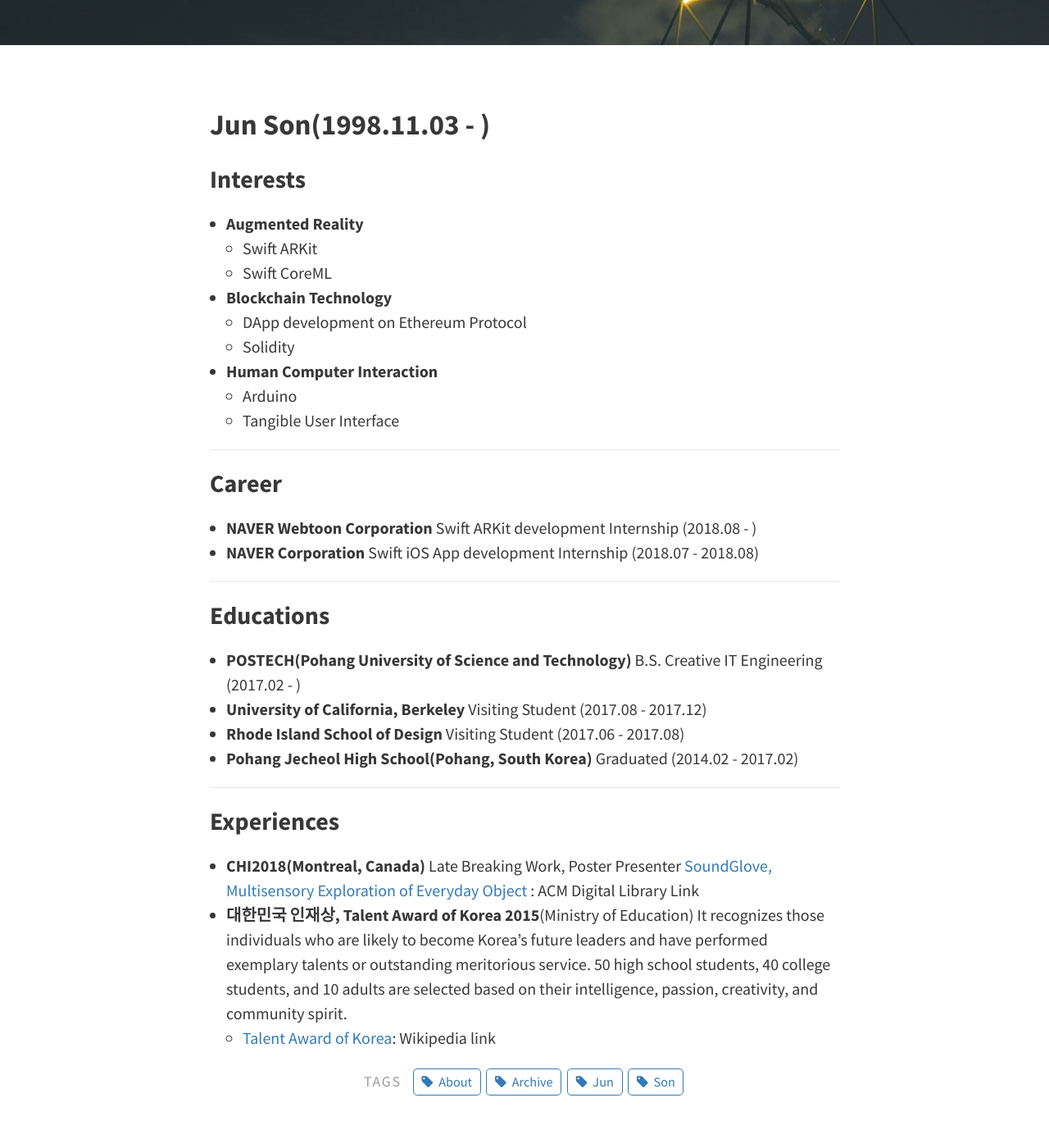
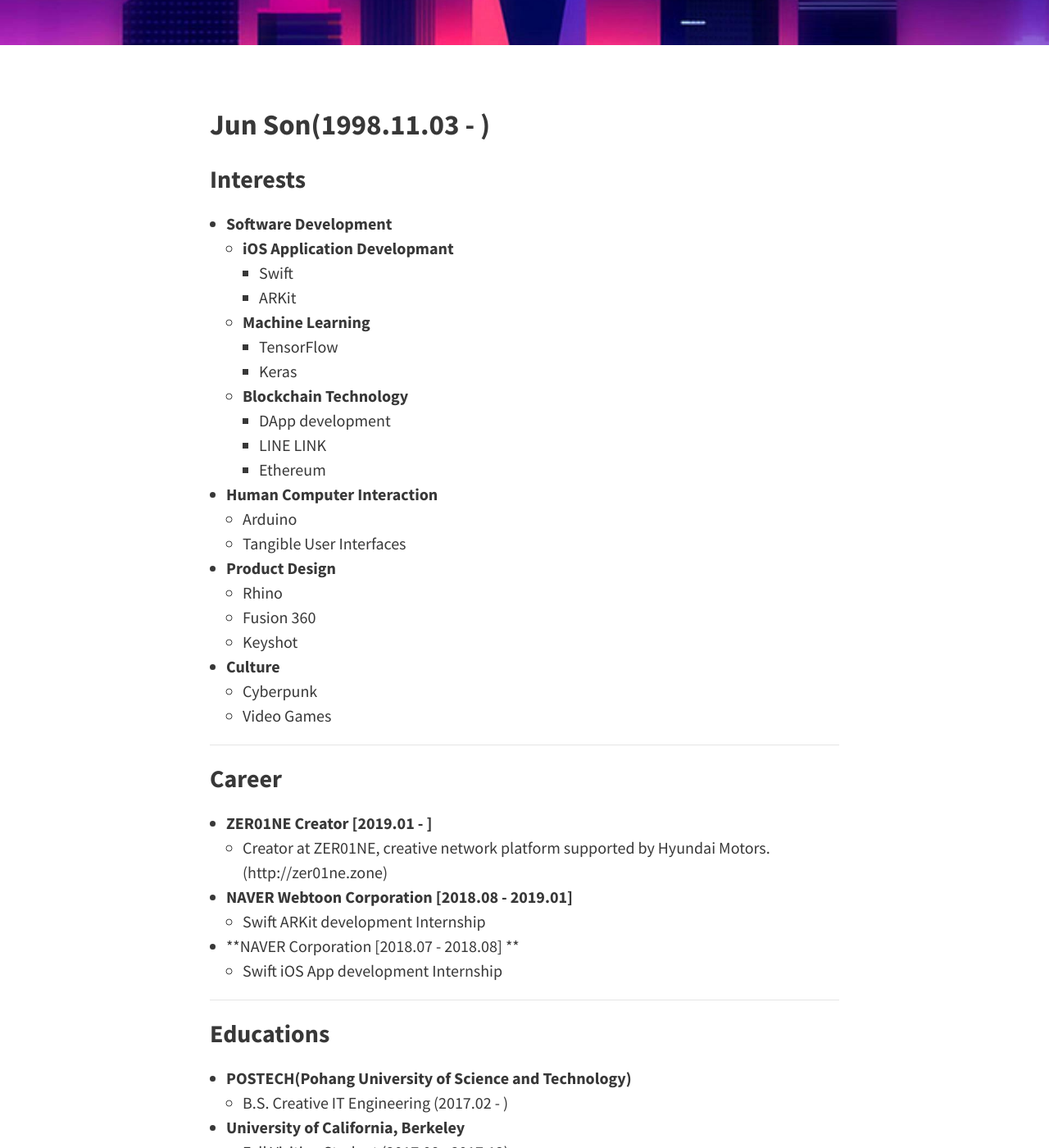
Before and after one commit to juniverse1103/juniverse1103.github.io, a Jekyll site: the page built from pages/about.md, in a window 1280 px wide and 1400 px high, scrolled down 295 px. Shown: the whole window at 82% size. Built offline with Jekyll 4.4.1, drawn with Linux system fonts in a browser that asks for light colours; some of the changed text lies outside the part shown.

Commit message:
about title image changed

```diff
--- a/pages/about.md
+++ b/pages/about.md
@@ -1,9 +1,8 @@
 ---
 layout: page
 title: About
-color: black
 permalink: /about/
-feature-img: "assets/img/pexels/triangular.jpeg"
+feature-img: "assets/img/pexels/aestheticcity.jpg"
 tags: [About, Archive, Jun, Son]
 ---
 
@@ -13,28 +12,38 @@
 
 ### Interests
 
-* **Augmented Reality**
-  * Swift ARKit
-  * Swift CoreML
-* **Blockchain Technology**
-  * DApp development on Ethereum Protocol
-  * Solidity
-
+* **Software Development**
+  * **iOS Application Developmant**
+    * Swift
+    * ARKit
+  * **Machine Learning**
+    * TensorFlow
+    * Keras
+  * **Blockchain Technology**
+    * DApp development
+    * LINE LINK
+    * Ethereum
 * **Human Computer Interaction**
   * Arduino
-  * Tangible User Interface
+  * Tangible User Interfaces
+* **Product Design**
+  * Rhino
+  * Fusion 360
+  * Keyshot
+* **Culture**
+  * Cyberpunk
+  * Video Games
 
 ***
 
 ### Career
 
-* **NAVER Webtoon Corporation**
-
-  Swift ARKit development Internship (2018.08 - )
-
-* **NAVER Corporation**
-
-  Swift iOS App development Internship (2018.07 - 2018.08)
+* **ZER01NE Creator [2019.01 - ]**
+  - Creator at ZER01NE, creative network platform supported by Hyundai Motors. (http://zer01ne.zone)
+* **NAVER Webtoon Corporation [2018.08 - 2019.01]**
+  * Swift ARKit development Internship
+* **NAVER Corporation [2018.07 - 2018.08] **
+  * Swift iOS App development Internship
 
 ***
 
@@ -42,32 +51,38 @@
 
 * **POSTECH(Pohang University of Science and Technology)**
 
-  B.S. Creative IT Engineering (2017.02 - )
+  * B.S. Creative IT Engineering (2017.02 - )
 
 * **University of California, Berkeley**
 
-  Visiting Student (2017.08 - 2017.12)
+  * Fall Visiting Student (2017.08 - 2017.12)
 
 * **Rhode Island School of Design**
 
-  Visiting Student (2017.06 - 2017.08)
+  * Summer Visiting Student (2017.06 - 2017.08)
 
 * **Pohang Jecheol High School(Pohang, South Korea)**
 
-  Graduated (2014.02 - 2017.02)
+  * Graduated, natural sciences division (2014.02 - 2017.02)
 
 ***
 
-### Experiences
+### Achievements
+
+* **LINE X KIISE Blockchain Competition**
+
+  * LINE corporation and Korea Institute of Information Scientists and Engineers
+  * Excellence Award
+  * Hashlink, a URL redirection DApp with blockchain as a hosting server for decentralized use
 
 * **CHI2018(Montreal, Canada)**
 
-  Late Breaking Work, Poster Presenter
+  * Late Breaking Work, Poster Presenter
 
-  [SoundGlove, Multisensory Exploration of Everyday Object](https://dl.acm.org/citation.cfm?id=3188554) : ACM Digital Library Link
+  * [SoundGlove, Multisensory Exploration of Everyday Object](https://dl.acm.org/citation.cfm?id=3188554) : ACM Digital Library Link
 
 * **대한민국 인재상, Talent Award of Korea 2015**(Ministry of Education)
 
-  It recognizes those individuals who are likely to become Korea's future leaders and have performed exemplary talents or outstanding meritorious service. 50 high school students, 40 college students, and 10 adults are selected based on their intelligence, passion, creativity, and community spirit.
+  * It recognizes those individuals who are likely to become Korea's future leaders and have performed exemplary talents or outstanding meritorious service. 50 high school students, 40 college students, and 10 adults are selected based on their intelligence, passion, creativity, and community spirit.
 
   * [Talent Award of Korea](https://en.wikipedia.org/wiki/Talent_Award_of_Korea): Wikipedia link
```
Also changed, not shown: assets/img/pexels/aestheticcity.jpg (added).
